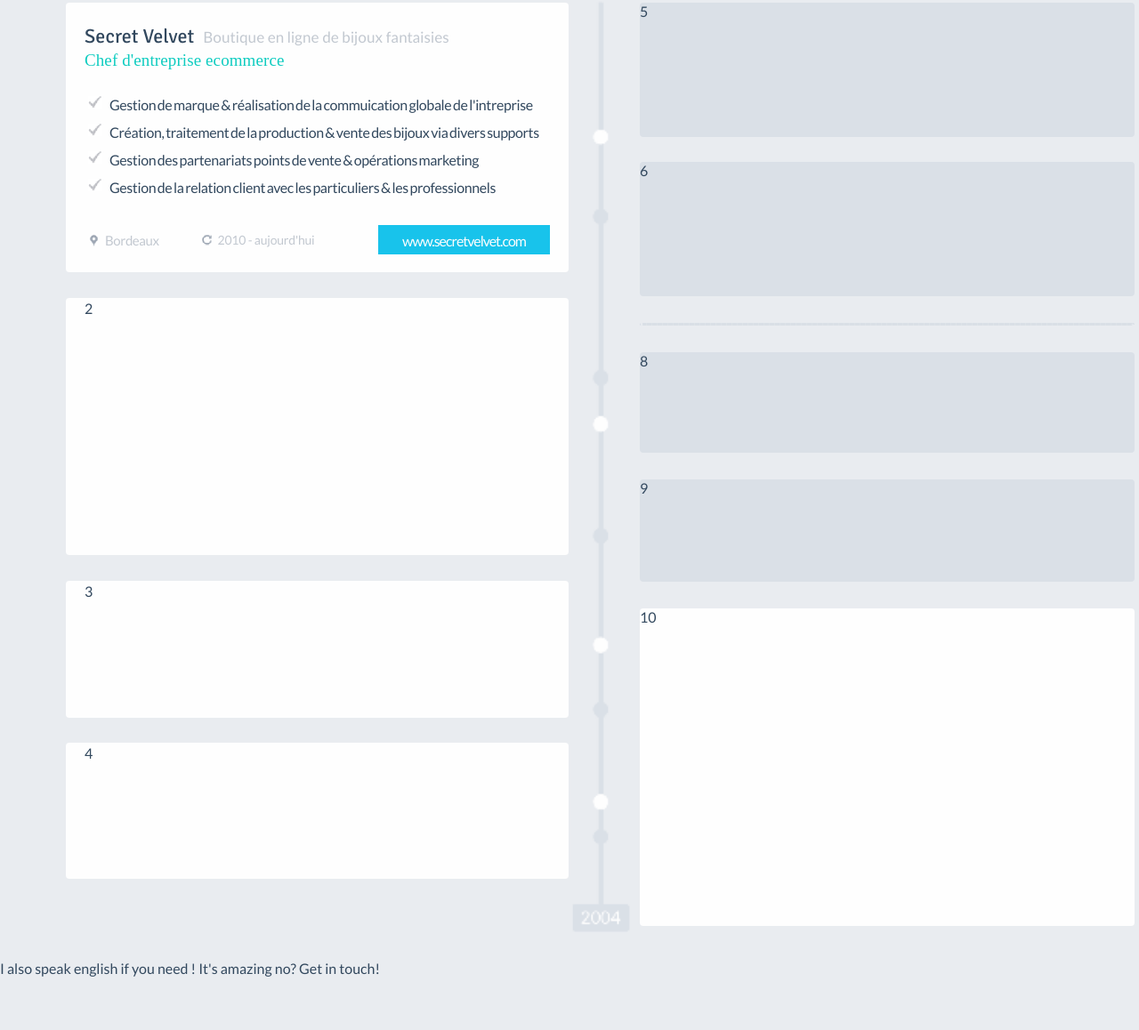
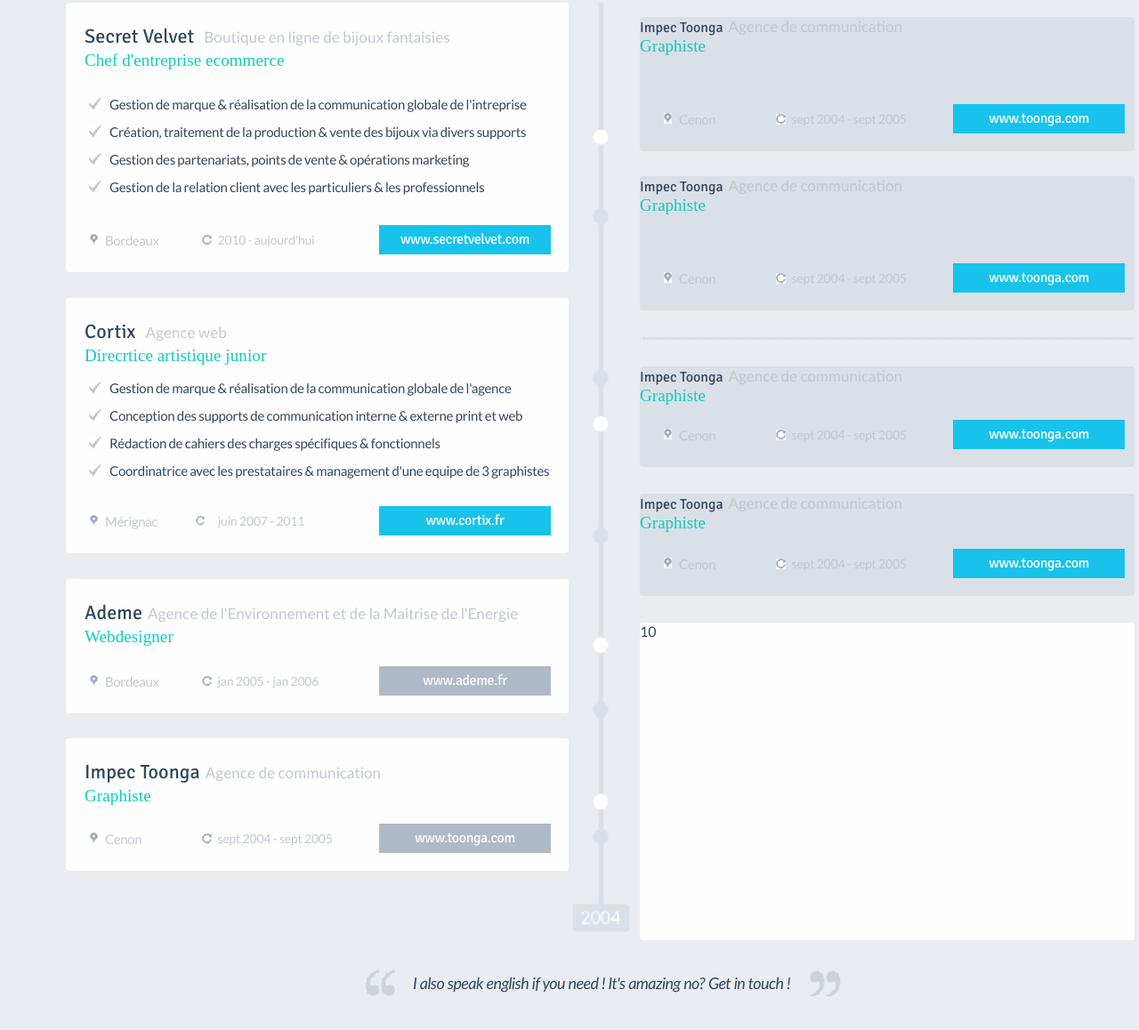
Before and after one commit to AngelikaUshakova/Practice-2019, a plain HTML site: page Hello/Index.html in a window 1280 px wide. Shown: the part 366-1524 px from the top of the page at 89% size. Before the commit the page ends 1480 px from the top, so only its background shows below. Drawn offline with Linux system fonts and the light colour scheme; a web font is replaced by a local one.

Commit message:
Text rightcontent

```diff
--- a/Hello/CSS/Main.css
+++ b/Hello/CSS/Main.css
@@ -82,7 +82,7 @@ ul {
     display: block;
     margin-top: 29px;
     width:  100%;
-    height:  285px;
+    height:  283px;
     background: #FEFEFE;
 }
 
@@ -91,7 +91,7 @@ ul {
     display: block;
     margin-top: 29px;
     width:  100%;
-    height:  150px;
+    height:  147px;
     background: #FEFEFE;
 }
 
@@ -100,7 +100,7 @@ ul {
     display: block;
     margin-top: 28px;
     width:  100%;
-    height:  149px;
+    height:  145px;
     background: #FEFEFE;
 }
 
@@ -316,14 +316,10 @@ hr {
     float: left;
 }
 
-.block1 .h1 {
-  font-size: 22px;
-  letter-spacing: 0.1px;
-  line-height: 1.3;
-}
 
-.block1 .h1 span:nth-child(1) {
-    margin-left: 5px;
+
+.content .h1 span:nth-child(1) {
+    margin-left: 6px;
     font-family: "calibri";
     font-size: 17px;
     text-align: left;
@@ -331,29 +327,30 @@ hr {
     word-spacing: -1;
 }
 
-.block1 .h1 span:nth-child(3) {
+ .h1 span:nth-child(3) {
     font-family: "Signika Negative";
     font-size: 19px;
     text-align: left;
     color: #0ECCC0;
     word-spacing: 0;
-    font-style: normal;
 }
 
 .leftcontent li {
     padding: 2px 21px;
 }
 
-.block1 li {
+.block1 li, .block2 li {
   list-style: none;
-  background: url("/Img/marker.png") no-repeat 4px 1px;
+  background: url("/Img/marker.png") no-repeat 4px 3px;
   padding-left: 28px;
-  padding-right: 7px;
+  padding-right: 0px;
   background-size: 16px 14px;
   margin-top: 10px;
-  word-spacing: -1px;
+  word-spacing: -0.1px;
   line-height: 17px;
-  letter-spacing: -0.4px;
+  letter-spacing: -0.29px;
+  font-size: 15px;
+
 }
 
 .block1 ul {
@@ -362,14 +359,15 @@ hr {
 
 .button {
     position: absolute;
+    font-family: "Signika";
     width: 193px;
     height: 33;
-    left: 351px;
+    left: 352px;
     bottom: 20;
     background: #18C3EB;
     text-align: center;
-    line-height: 35px;
-    letter-spacing: -1px;
+    line-height: 33px;
+    letter-spacing: -0.4px;
 }
 
 a {
@@ -383,9 +381,9 @@ a {
     height: 33;
     left: 24px;
     bottom: 12;
-    background: url("/Img/loc.png") no-repeat 3px 3px;
+    background: url("/Img/loc.png") no-repeat 3px 2px;
     color: #C2C8D0;
-    background-size: 9px 13px;
+    background-size: 9px 12px;
     padding-left: 20px;
     font-size: 15px;
     letter-spacing: -0.4px;
@@ -413,3 +411,43 @@ a {
     height: 1053px;
     width: 70px;
 }
+
+
+
+.block2 li {
+
+}
+
+.block2 ul {
+    margin-top: -8px;
+}
+
+.block2 .date {
+    left: 143px;
+    padding-left: 27.7px;
+    background-size: 10px 11px;
+}
+
+.footer {
+    margin-top: 27px;
+    padding-left:  464px;
+    text-align: left;
+    font-family: "Calibri";
+    font-style: italic;
+    font-size: 18px;
+    margin-bottom: 50px;
+    background: url("/Img/qoe1.png") no-repeat 410px -2px, url("/Img/qoe2.png") no-repeat 910px 0;
+    background-size: 35px 33px;
+    line-height: 30px;
+    letter-spacing: -0.6px;
+}
+
+.leftcontent .h1 {
+  font-size: 22px;
+  letter-spacing: 0.1px;
+  line-height: 1.3;
+}
+
+.block3 .button, .block4 .button {
+    background: #AFBAC9;
+}
--- a/Hello/Index.html
+++ b/Hello/Index.html
@@ -29,7 +29,9 @@
                <td>Je suis à la recherche d'un poste pour mettre ma <b>créativité</b> à votre service. Polyvalente, déterminèe et aux <span class="bluefont">compétences multiples</span>, je crée pour vos le design de vos projets web <b>avec amour</b>.</td>
                <td class="email">bonjour@mariedehayes.com <p>www.mariedehayes.com</p><hr></td></tr>
        </table>
-        <div class="social"><div></div><div></div><div></div><div></div><div></div><div></div></div>
+        <div class="social">
+            <div></div><div></div><div></div><div></div><div></div><div></div>
+        </div>
     </div>
     </div>
      <div class="content">
@@ -38,31 +40,56 @@
                  <li class="block1">
                      <p class="h1">Secret Velvet <span>Boutique en ligne de bijoux fantaisies</span><br><span>Chef d'entreprise ecommerce</span></p>
                      <ul>
-                         <li>Gestion de marque & réalisation de la commuication globale de l'intreprise</li>
+                         <li>Gestion de marque & réalisation de la communication globale de l'intreprise</li>
                          <li>Création, traitement de la production & vente des bijoux via divers supports</li>
-                         <li>Gestion des partenariats points de vente & opérations marketing</li>
+                         <li>Gestion des partenariats, points de vente & opérations marketing</li>
                          <li>Gestion de la relation client avec les particuliers & les professionnels</li>
                      </ul> <div class="location">Bordeaux</div> <div class="date">2010 - aujourd'hui</div>
                       <a href="www.secretvelvet.com"><div class="button">www.secretvelvet.com</div></a>
                  </li>
-                 <li class="block2">2</li>
-                 <li class="block3">3</li>
-                 <li class="block4">4</li>
+                 <li class="block2"> <p class="h1">Cortix <span>Agence web</span><br><span>Direcrtice artistique junior</span></p>
+                     <ul>
+                         <li>Gestion de marque & réalisation de la communication globale de l'agence</li>
+                         <li>Conception des supports de communication interne & externe print et web</li>
+                         <li>Rédaction de cahiers des charges spécifiques & fonctionnels</li>
+                         <li>Coordinatrice avec les prestataires & management d'une equipe de 3 graphistes</li>
+                     </ul> <div class="location">Mérignac</div> <div class="date">juin 2007 - 2011</div>
+                      <a href="www.cortix.fr"><div class="button">www.cortix.fr</div></a>
+                 </li>
+                 <li class="block3">
+                     <p class="h1">Ademe<span>Agence de l'Environnement et de la Maitrise de l'Energie</span><br><span>Webdesigner</span></p><div class="location">Bordeaux</div> <div class="date">jan 2005 - jan 2006</div>
+                      <a href="www.ademe.fr"><div class="button">www.ademe.fr</div></a>
+                 </li>
+                 <li class="block4">
+                     <p class="h1">Impec Toonga<span>Agence de communication</span><br><span>Graphiste</span></p><div class="location">Cenon</div> <div class="date">sept 2004 - sept 2005</div>
+                      <a href="www.toonga.com"><div class="button">www.toonga.com</div></a>
+                 </li>
              </ul>
-
          </div>
          <div class="timeline"></div>
        <div class="rightcontent">
            <ul>
-                 <li class="block5">5</li>
-                 <li class="block6">6</li>
+                 <li class="block5">
+                     <p class="h1">Impec Toonga<span>Agence de communication</span><br><span>Graphiste</span></p><div class="location">Cenon</div> <div class="date">sept 2004 - sept 2005</div>
+                     <a href="www.toonga.com"><div class="button">www.toonga.com</div></a>
+               </li>
+                 <li class="block6">
+                     <p class="h1">Impec Toonga<span>Agence de communication</span><br><span>Graphiste</span></p><div class="location">Cenon</div> <div class="date">sept 2004 - sept 2005</div>
+                      <a href="www.toonga.com"><div class="button">www.toonga.com</div></a>
+               </li>
                  <li class="block7"></li>
-                 <li class="block8">8</li>
-                 <li class="block9">9</li>
+                 <li class="block8">
+                     <p class="h1">Impec Toonga<span>Agence de communication</span><br><span>Graphiste</span></p><div class="location">Cenon</div> <div class="date">sept 2004 - sept 2005</div>
+                      <a href="www.toonga.com"><div class="button">www.toonga.com</div></a>
+               </li>
+                 <li class="block9">
+                     <p class="h1">Impec Toonga<span>Agence de communication</span><br><span>Graphiste</span></p><div class="location">Cenon</div> <div class="date">sept 2004 - sept 2005</div>
+                      <a href="www.toonga.com"><div class="button">www.toonga.com</div></a>
+               </li>
                  <li class="block10">10</li>
              </ul>
          </div>
     </div>
-    <p>I also speak english if you need ! It's amazing no? Get in touch!</p>
+    <p class="footer">I also speak english if you need ! It's amazing no? Get in touch !</p>
 </body>
 </html>
```
Also changed, not shown: Hello/Img/qoe1.png (added), Hello/Img/qoe2.png (added).
